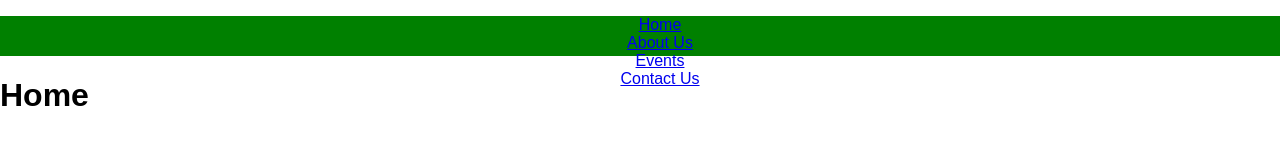
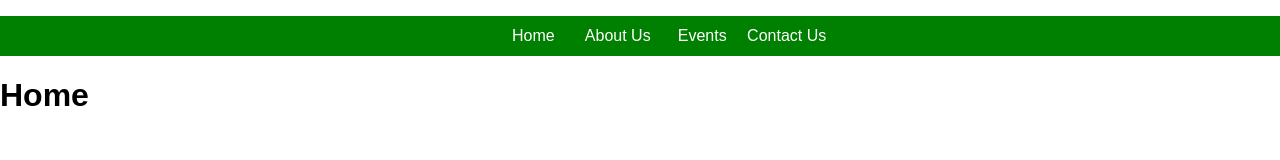
Before and after one commit to GitSnake/JS-Tutorials, a plain HTML site: page 2-jQuery/1-nav-bar/index.html in a window 1280 px wide. Drawn offline with nearby package versions, Linux system fonts and the light colour scheme.

Commit message:
styling ul li & ul li a

```diff
--- a/2-jQuery/1-nav-bar/style.css
+++ b/2-jQuery/1-nav-bar/style.css
@@ -11,7 +11,16 @@ nav{
 ul{
   list-style: none;
 }
-li
-a
+ul li{
+  display: inline-block;
+  width: 80px;
+  text-align: center;
+}
+ul li a{
+  color: white;
+  width: 100%;
+  line-height: 40px;
+  text-decoration: none;
+}
 #mainmenu
 .selected
```
